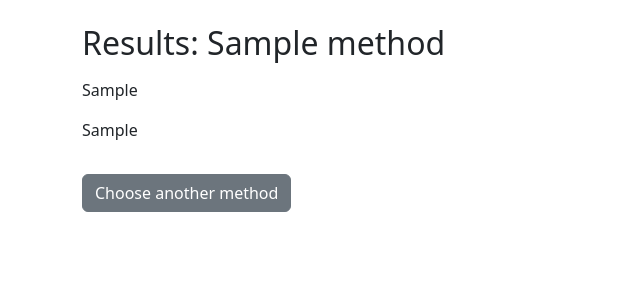
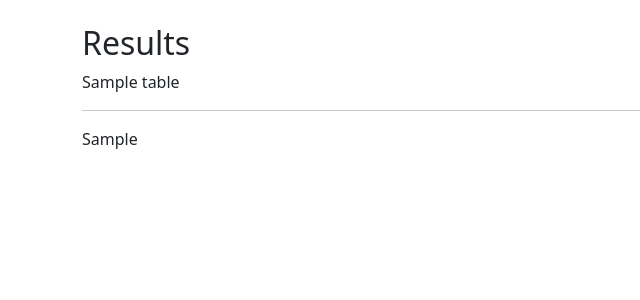
Before and after one commit to Kidanedg/stat-decision-maker, a Flask app: template templates/results.html in a window 1280 px wide. Shown: the part 56-356 px from the top of the page, without its empty margins (0-640 px from the left). Run offline with Flask 3, Linux system fonts and the light colour scheme; the template is opened without the code that fills it: most values are stand-ins (such as "Sample title", 1, 10 or a date in 2020).

Commit message:
Update results.html

```diff
--- a/templates/results.html
+++ b/templates/results.html
@@ -1,18 +1,7 @@
 {% extends "base.html" %}
 {% block content %}
-<h2>Results: {{ method }}</h2>
-
-{% if results_html %}
-  <div class="my-3">
-    {{ results_html | safe }}
-  </div>
-{% endif %}
-
-{% if plot_html %}
-  <div class="my-3">
-    {{ plot_html | safe }}
-  </div>
-{% endif %}
-
-<a href="{{ url_for('methods') }}" class="btn btn-secondary mt-3">Choose another method</a>
+<h2>Results</h2>
+{{ table|safe }}
+<hr>
+{{ graph_html|safe }}
 {% endblock %}
```
